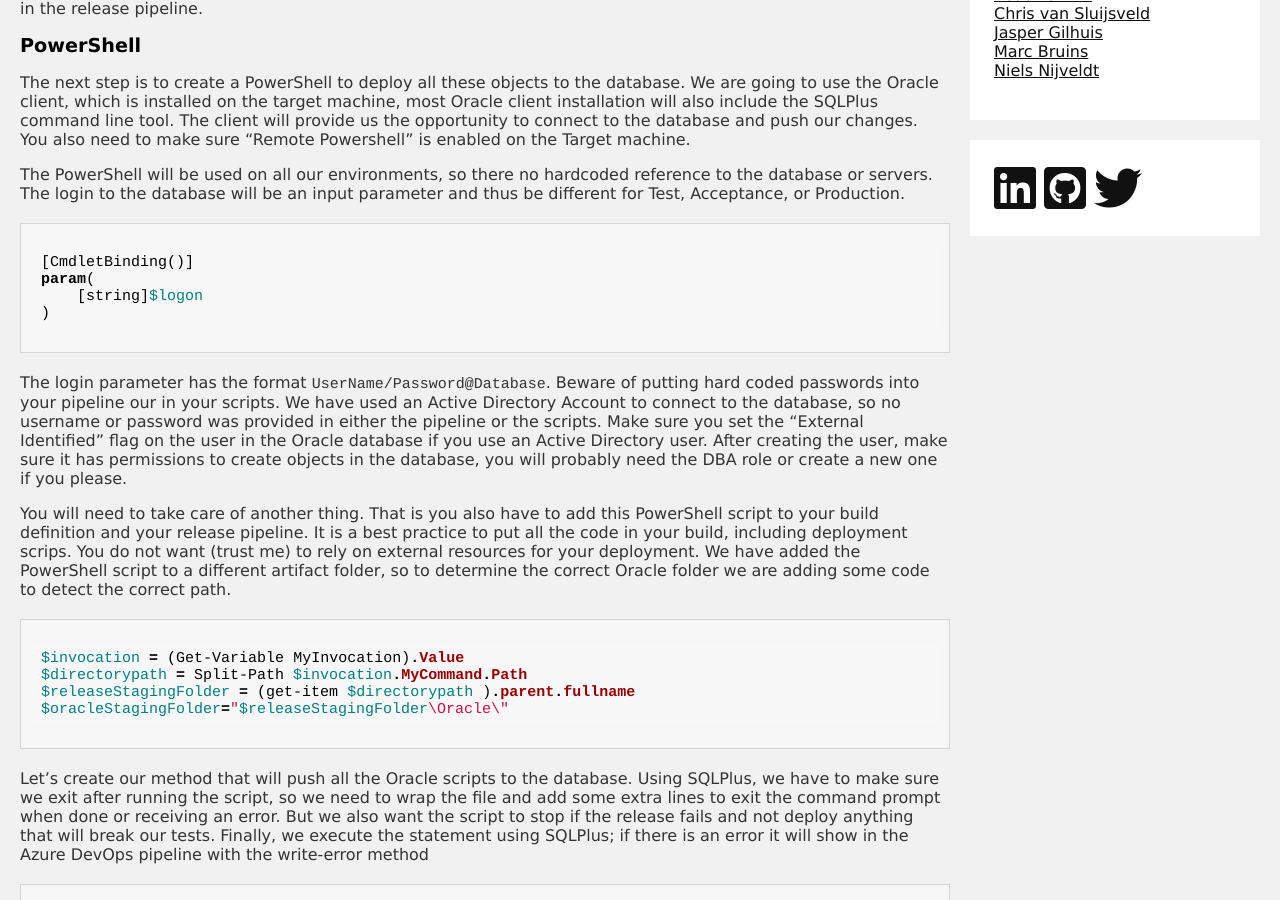
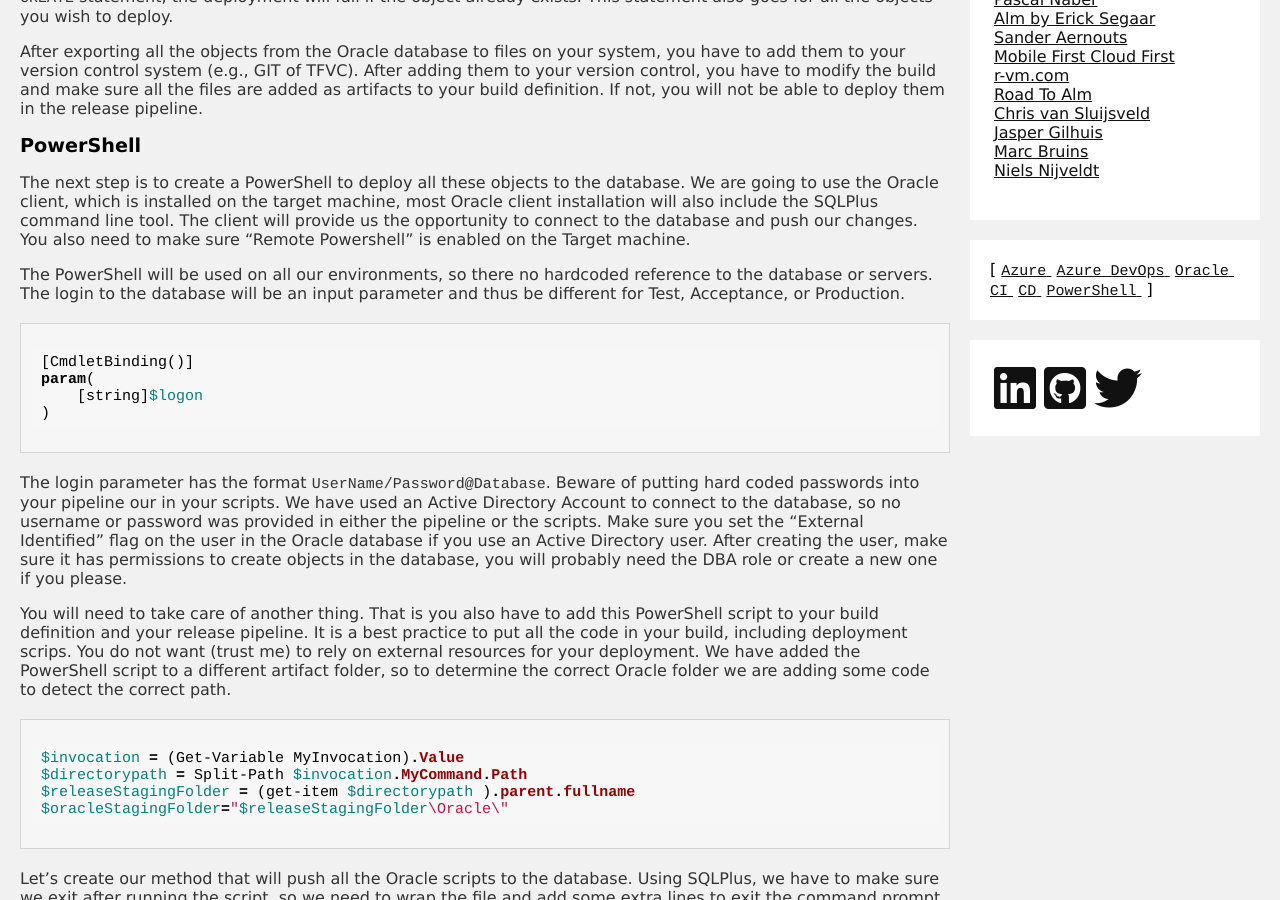
Before and after one commit to arjanvanbekkum/arjanvanbekkum.github.io, a Jekyll site: the page built from _posts/2019-07-18-Using-Azure-DevOps-Server-to-deploy-Oracle-objects.md, in a window 1280 px wide and 900 px high, scrolled down 1114 px. Built offline with Jekyll 4.4.1, drawn with Linux system fonts in a browser that asks for light colours.

Commit message:
page with tags

```diff
--- a/_layouts/default.html
+++ b/_layouts/default.html
@@ -6,6 +6,10 @@
 			<!-- link to main stylesheet -->
 			<link rel="stylesheet" type="text/css" href="/css/main.css">
 			<link rel="stylesheet" href="https://use.fontawesome.com/releases/v5.7.0/css/all.css" integrity="sha384-lZN37f5QGtY3VHgisS14W3ExzMWZxybE1SJSEsQp9S+oqd12jhcu+A56Ebc1zFSJ" crossorigin="anonymous">
+
+			{% if site.tags != "" %}
+				{% include .collecttags.html %}
+		  	{% endif %}
 
 			{% seo %}
 
@@ -55,7 +59,15 @@
               				<li><a href="https://marcbruins.nl/" alt="Marc Bruins" target="_blank">Marc Bruins</a></li>
 							<li><a href="https://nielsnijveldt.github.io/"alt="Niels Nijveldt" target="_blank">Niels Nijveldt</a></li>
 						</ul>
-				  	</div>
+					</div>
+					<div class="card">
+						<span>[
+							{% for tag in page.tags %}
+							  {% capture tag_name %}{{ tag }}{% endcapture %}
+							  <a href="/tag/{{ tag_name }}"><code class="highligher-rouge"><nobr>{{ tag_name }}</nobr></code>&nbsp;</a>
+							{% endfor %}
+						  ]</span>
+					</div>
 					<div class="card follow">
 						<ul>
 								<li><a href="https://www.linkedin.com/in/arjanvanbekkum/" alt="linkedIn" target="_blank"><i class="fab fa-linkedin" style="font-size: 3em"></i></a></li>
--- a/_posts/2019-07-18-Using-Azure-DevOps-Server-to-deploy-Oracle-objects.md
+++ b/_posts/2019-07-18-Using-Azure-DevOps-Server-to-deploy-Oracle-objects.md
@@ -4,6 +4,8 @@
 date: 2019-07-18
 summary: "How to deploy your Oracle objects using just powershell and Azure DevOps. By using the Oracle client you will be able to deploy objects and scripts without having to install an extension from the marketplace"
 minute: 6
+category: Azure DevOps
+tags: [Azure, Azure DevOps, Oracle, CI, CD, PowerShell]
 ---
 CI/CD is the only way to deploy and release changes to production. But what if you are not using SQL Server but Oracle instead, are you able to use Azure DevOps? Of course, you are!
 
```
Also changed, not shown: _includes/collecttags.html (added, +18 -0 lines).
